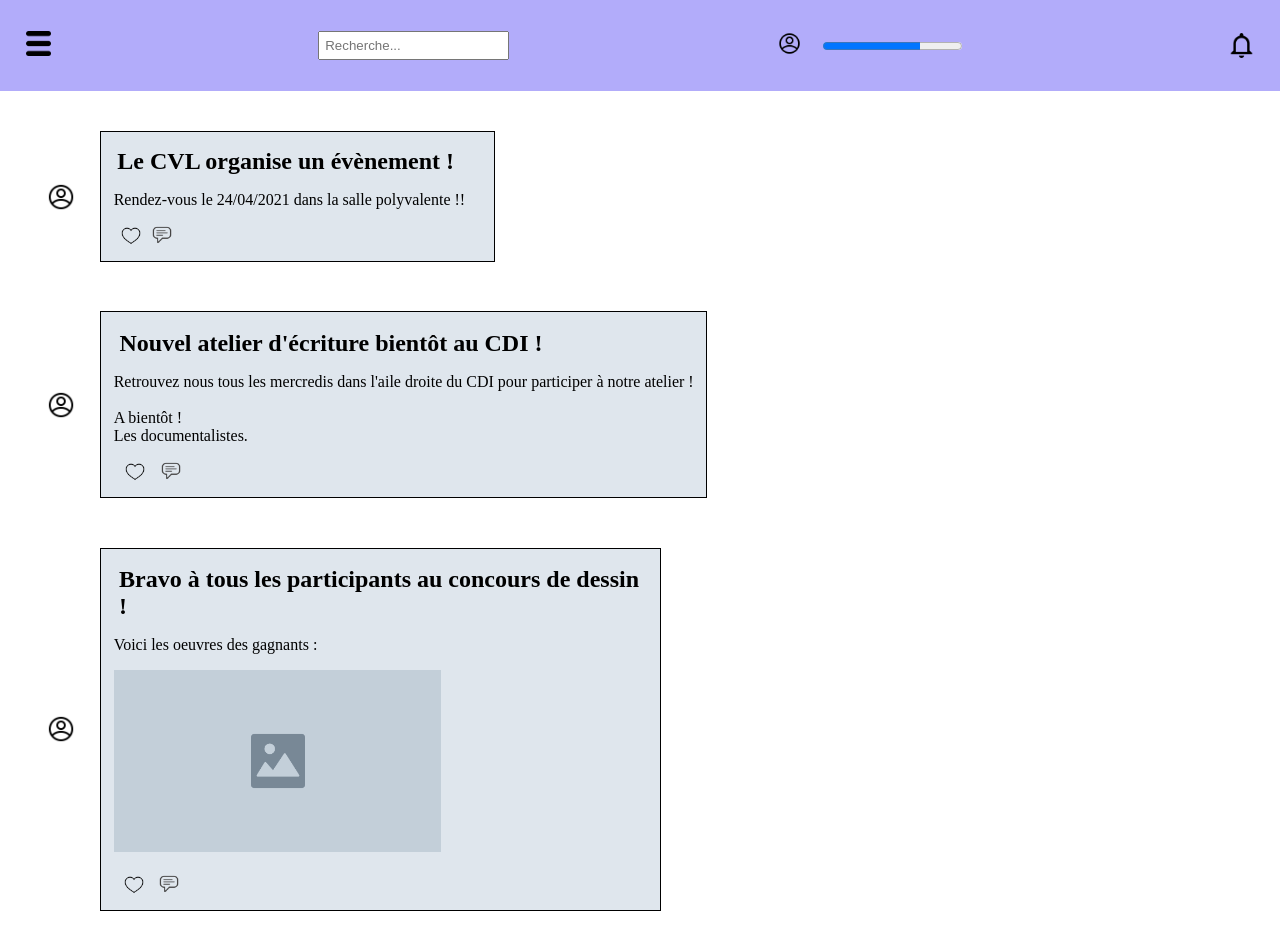
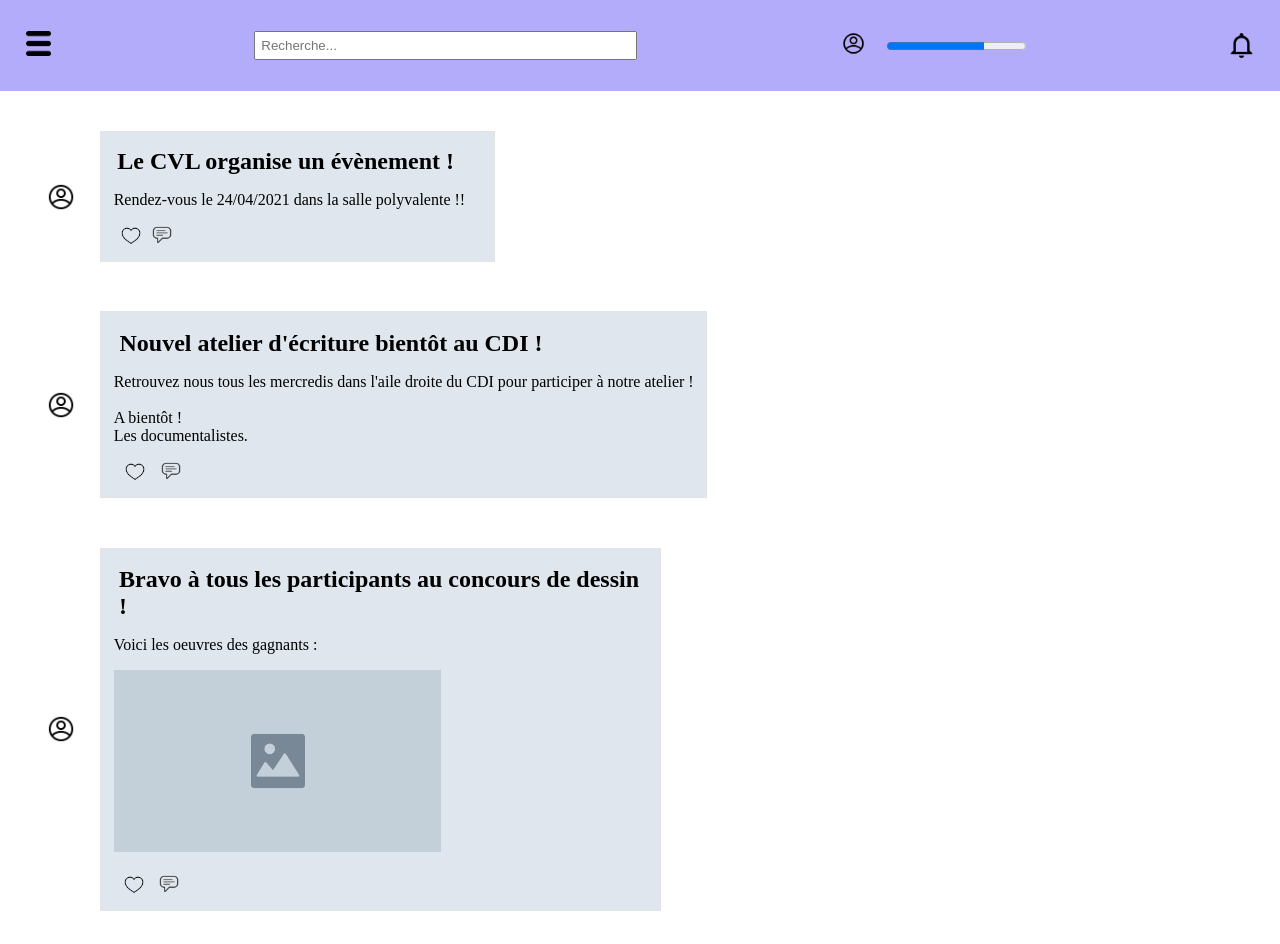
Before and after one commit to Key4School/Key4School, a Flask app: page / in a window 1280 px wide. Run offline with Flask 2, Linux system fonts and the light colour scheme; some libraries are stand-ins or nearby versions.

Commit message:
MAJ style sur publication : bordure et barre recherche

```diff
--- a/static/styles/style.css
+++ b/static/styles/style.css
@@ -134,7 +134,7 @@ progress{
 }
 .contentpub{
   vertical-align: middle;
-  border: 1px solid black;
+  border: 1px solid #E4E3E4;
   padding:1%;
   margin:2%;
   min-width: 30%;
@@ -142,7 +142,7 @@ progress{
 }
 .contentnotif{
   vertical-align: middle;
-  border: 1px solid black;
+  border: 1px solid #E4E3E4;
   padding:3%;
   margin:2%;
   min-width: 80%;
--- a/templates/index.html
+++ b/templates/index.html
@@ -25,7 +25,7 @@
       <img Onclick='divmenu()' alt="menu" src="{{url_for('static',filename='image/menu.png')}}" class="iconebandeau" />
     </div>
     <!-- barre rechercher  -->
-    <input type="text" placeholder="Recherche..." style="padding:5px;">
+    <input type="text" placeholder="Recherche..." style="padding:5px;width: 30%;">
 
     <div class="profile">
       <!-- icone avatar avec un lien qui va sur la page profil -->
```
